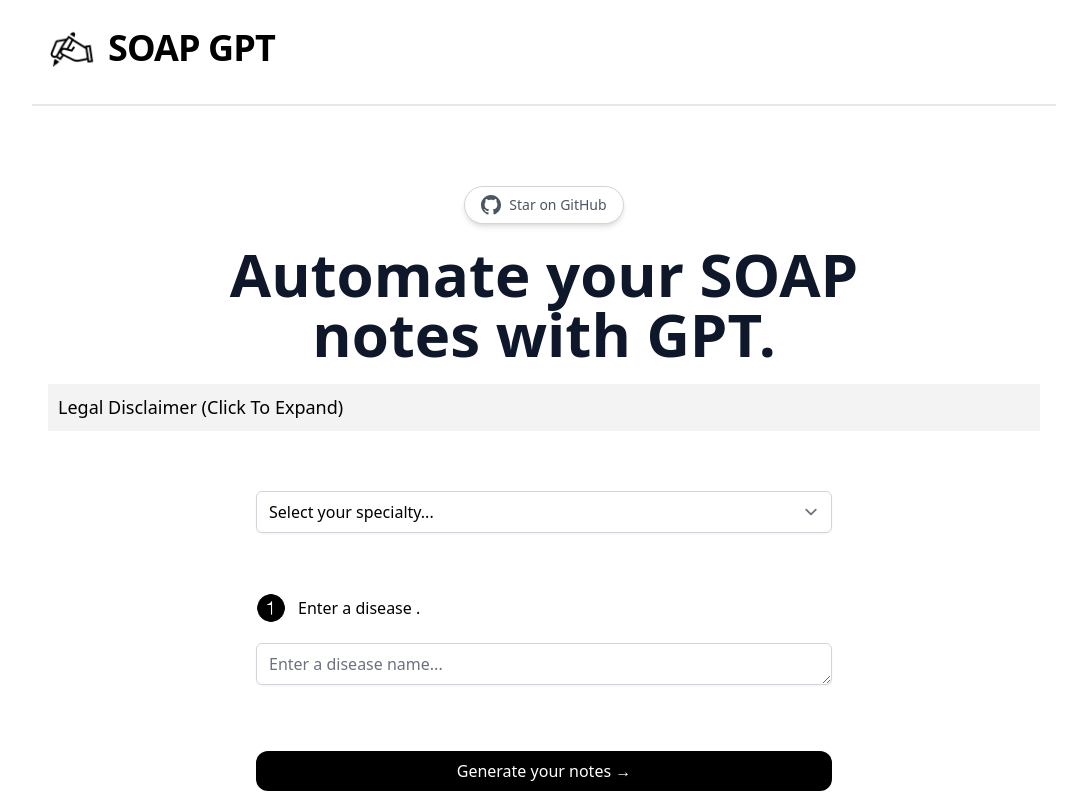
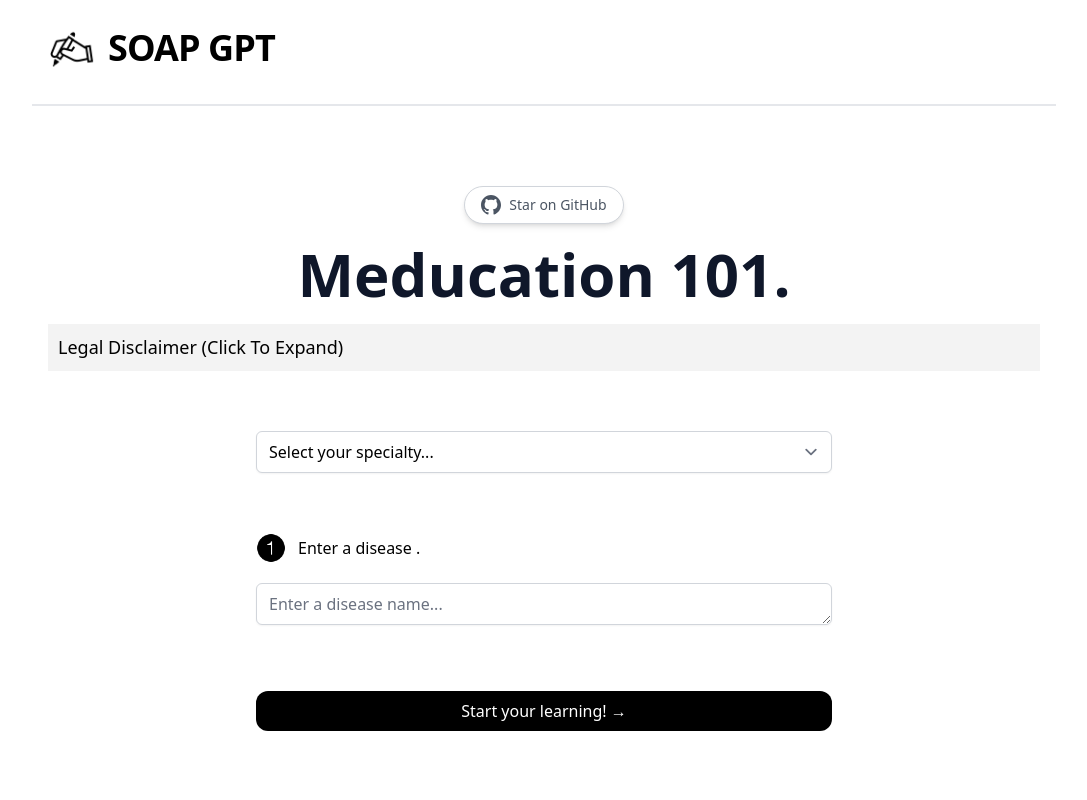
Before and after one commit to echotech/med-notes, a Next.js app: page / in a window 1280 px wide. Shown: the top 800 px of the page, without its empty margins (96-1183 px from the left). Built offline with nearby package versions, Linux system fonts and the light colour scheme.

Commit message:
Update page.tsx
Change it to feel more educational.

```diff
--- a/app/page.tsx
+++ b/app/page.tsx
@@ -102,7 +102,7 @@ useEffect(() => {
           <p>Star on GitHub</p>
         </a>
         <h1 className="sm:text-6xl text-4xl max-w-[708px] font-bold text-slate-900">
-          Automate your SOAP notes with GPT.
+          Meducation 101.
         </h1>
         {/* Accordion for Legal Disclaimer */}
         <div style={{ width: '100%', marginTop: '20px' }}>
@@ -185,7 +185,7 @@ useEffect(() => {
               className="bg-black rounded-xl text-white font-medium px-4 py-2 sm:mt-10 mt-8 hover:bg-black/80 w-full"
               type="submit"
             >
-              Generate your notes &rarr;
+              Start your learning! &rarr;
             </button>
           )}
           {isLoading && (
```
